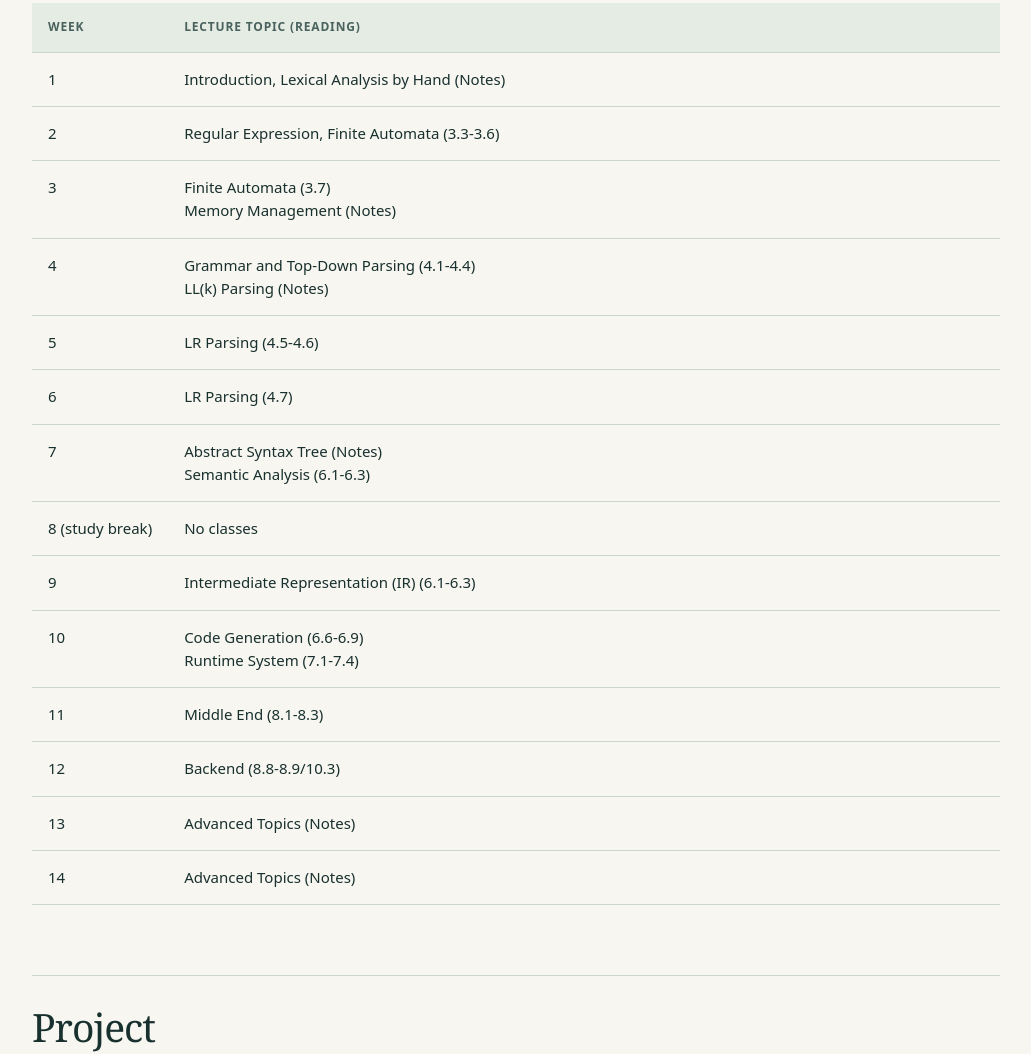
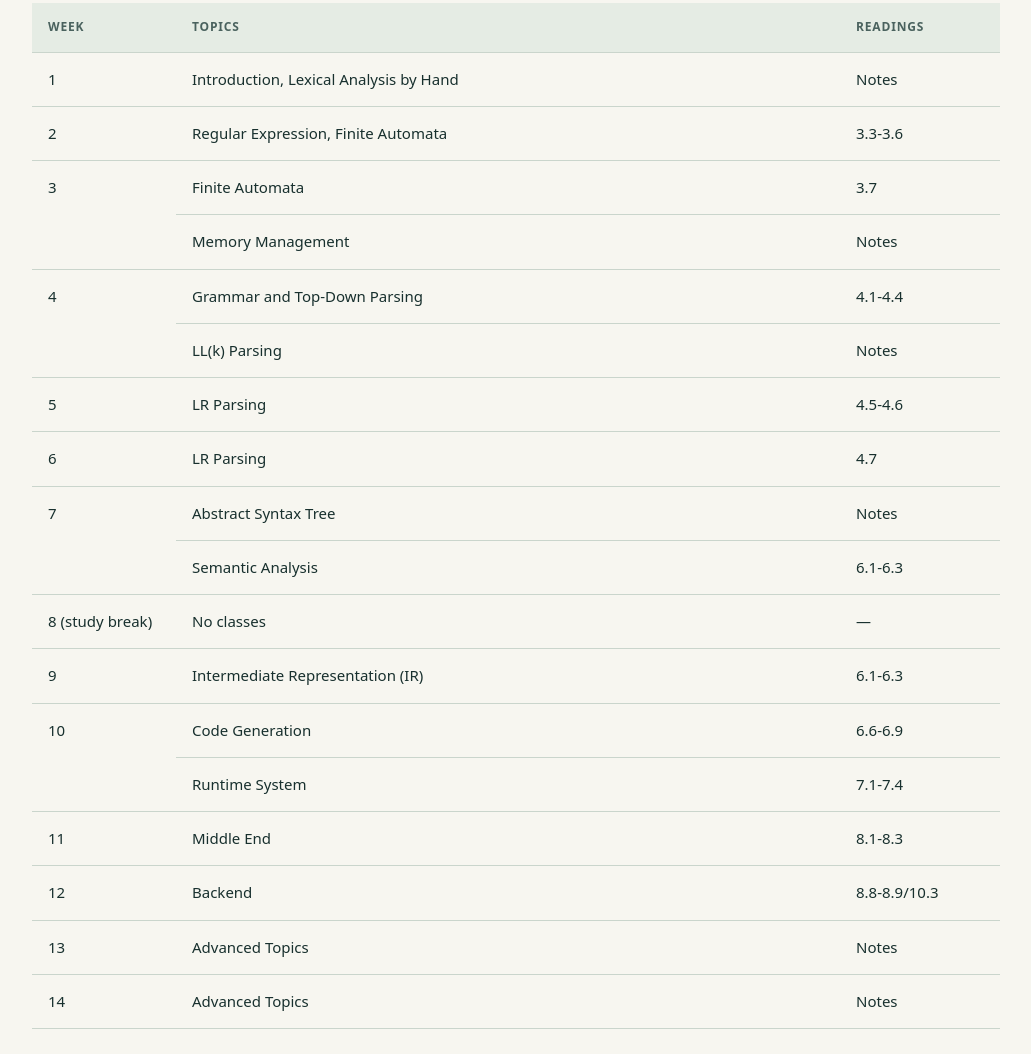
Before and after one commit to jianwen-zhu/2026-fall-ece467-jzhu, a plain HTML site: page index.html in a window 1280 px wide. Shown: the part 1580-2634 px from the top of the page, without its empty margins (124-1155 px from the left). Drawn offline with Linux system fonts and the light colour scheme.

Commit message:
Keep navigation visible and separate topic readings

```diff
--- a/index.html
+++ b/index.html
@@ -51,72 +51,27 @@ Book</strong>). <a href="https://suif.stanford.edu/dragonbook/">Textbook
 companion website</a>. “Notes” refers to lecture notes on Quercus.</p>
 <div class="table-scroll" role="region" aria-label="Lecture topic schedule" tabindex="0">
 
-<table>
-<thead>
-<tr>
-<th>Week</th>
-<th>Lecture topic (reading)</th>
-</tr>
-</thead>
-<tbody>
-<tr>
-<td>1</td>
-<td>Introduction, Lexical Analysis by Hand (Notes)</td>
-</tr>
-<tr>
-<td>2</td>
-<td>Regular Expression, Finite Automata (3.3-3.6)</td>
-</tr>
-<tr>
-<td>3</td>
-<td>Finite Automata (3.7)<br>Memory Management (Notes)</td>
-</tr>
-<tr>
-<td>4</td>
-<td>Grammar and Top-Down Parsing (4.1-4.4)<br>LL(k) Parsing (Notes)</td>
-</tr>
-<tr>
-<td>5</td>
-<td>LR Parsing (4.5-4.6)</td>
-</tr>
-<tr>
-<td>6</td>
-<td>LR Parsing (4.7)</td>
-</tr>
-<tr>
-<td>7</td>
-<td>Abstract Syntax Tree (Notes)<br>Semantic Analysis (6.1-6.3)</td>
-</tr>
-<tr>
-<td>8 (study break)</td>
-<td>No classes</td>
-</tr>
-<tr>
-<td>9</td>
-<td>Intermediate Representation (IR) (6.1-6.3)</td>
-</tr>
-<tr>
-<td>10</td>
-<td>Code Generation (6.6-6.9)<br>Runtime System (7.1-7.4)</td>
-</tr>
-<tr>
-<td>11</td>
-<td>Middle End (8.1-8.3)</td>
-</tr>
-<tr>
-<td>12</td>
-<td>Backend (8.8-8.9/10.3)</td>
-</tr>
-<tr>
-<td>13</td>
-<td>Advanced Topics (Notes)</td>
-</tr>
-<tr>
-<td>14</td>
-<td>Advanced Topics (Notes)</td>
-</tr>
-</tbody>
-</table>
+<table><thead><tr><th scope="col">Week</th><th scope="col">Topics</th><th scope="col">Readings</th></tr></thead><tbody>
+<tr><td rowspan="1">1</td><td>Introduction, Lexical Analysis by Hand</td><td>Notes</td></tr>
+<tr><td rowspan="1">2</td><td>Regular Expression, Finite Automata</td><td>3.3-3.6</td></tr>
+<tr><td rowspan="2">3</td><td>Finite Automata</td><td>3.7</td></tr>
+<tr><td>Memory Management</td><td>Notes</td></tr>
+<tr><td rowspan="2">4</td><td>Grammar and Top-Down Parsing</td><td>4.1-4.4</td></tr>
+<tr><td>LL(k) Parsing</td><td>Notes</td></tr>
+<tr><td rowspan="1">5</td><td>LR Parsing</td><td>4.5-4.6</td></tr>
+<tr><td rowspan="1">6</td><td>LR Parsing</td><td>4.7</td></tr>
+<tr><td rowspan="2">7</td><td>Abstract Syntax Tree</td><td>Notes</td></tr>
+<tr><td>Semantic Analysis</td><td>6.1-6.3</td></tr>
+<tr><td rowspan="1">8 (study break)</td><td>No classes</td><td>—</td></tr>
+<tr><td rowspan="1">9</td><td>Intermediate Representation (IR)</td><td>6.1-6.3</td></tr>
+<tr><td rowspan="2">10</td><td>Code Generation</td><td>6.6-6.9</td></tr>
+<tr><td>Runtime System</td><td>7.1-7.4</td></tr>
+<tr><td rowspan="1">11</td><td>Middle End</td><td>8.1-8.3</td></tr>
+<tr><td rowspan="1">12</td><td>Backend</td><td>8.8-8.9/10.3</td></tr>
+<tr><td rowspan="1">13</td><td>Advanced Topics</td><td>Notes</td></tr>
+<tr><td rowspan="1">14</td><td>Advanced Topics</td><td>Notes</td></tr>
+</tbody></table>
+
 </div>
 
 <h2 id="project">Project</h2>
```
Also changed, not shown: style.css.
